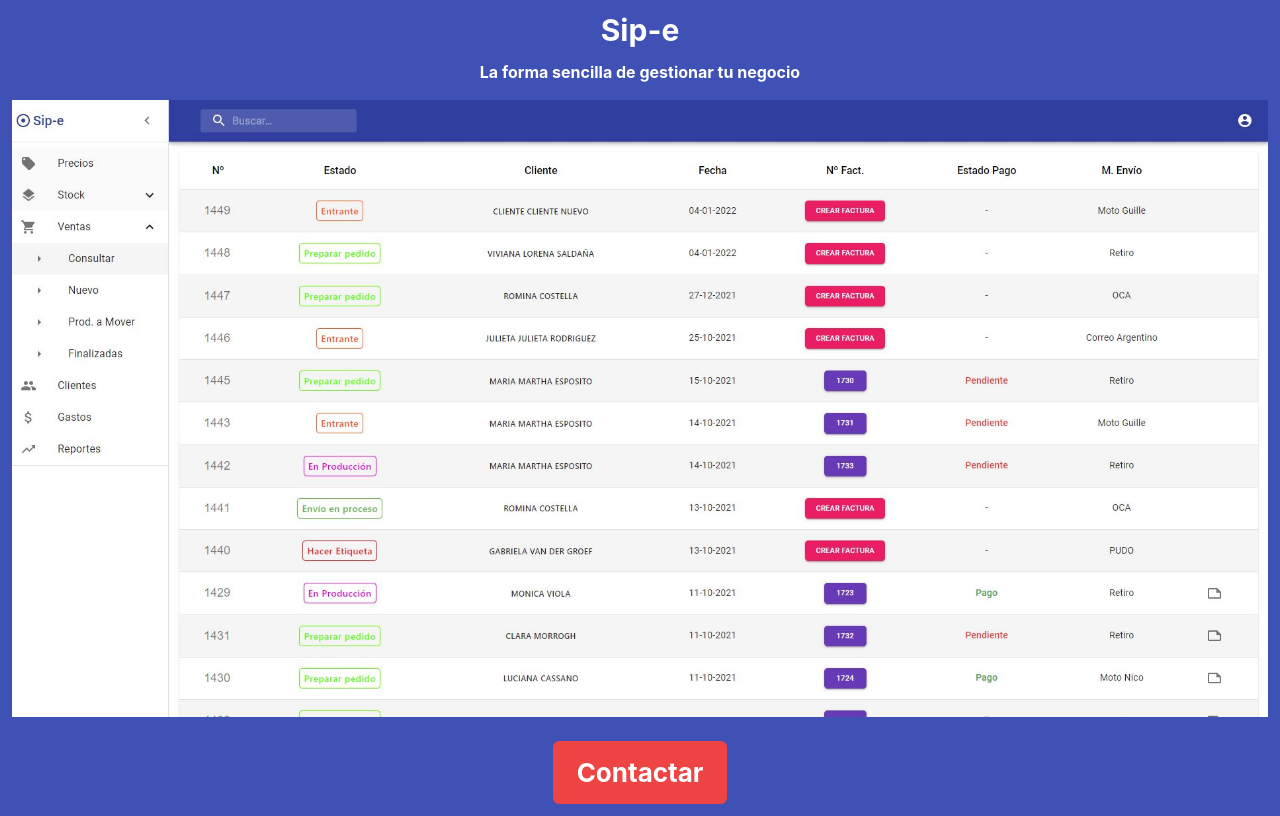
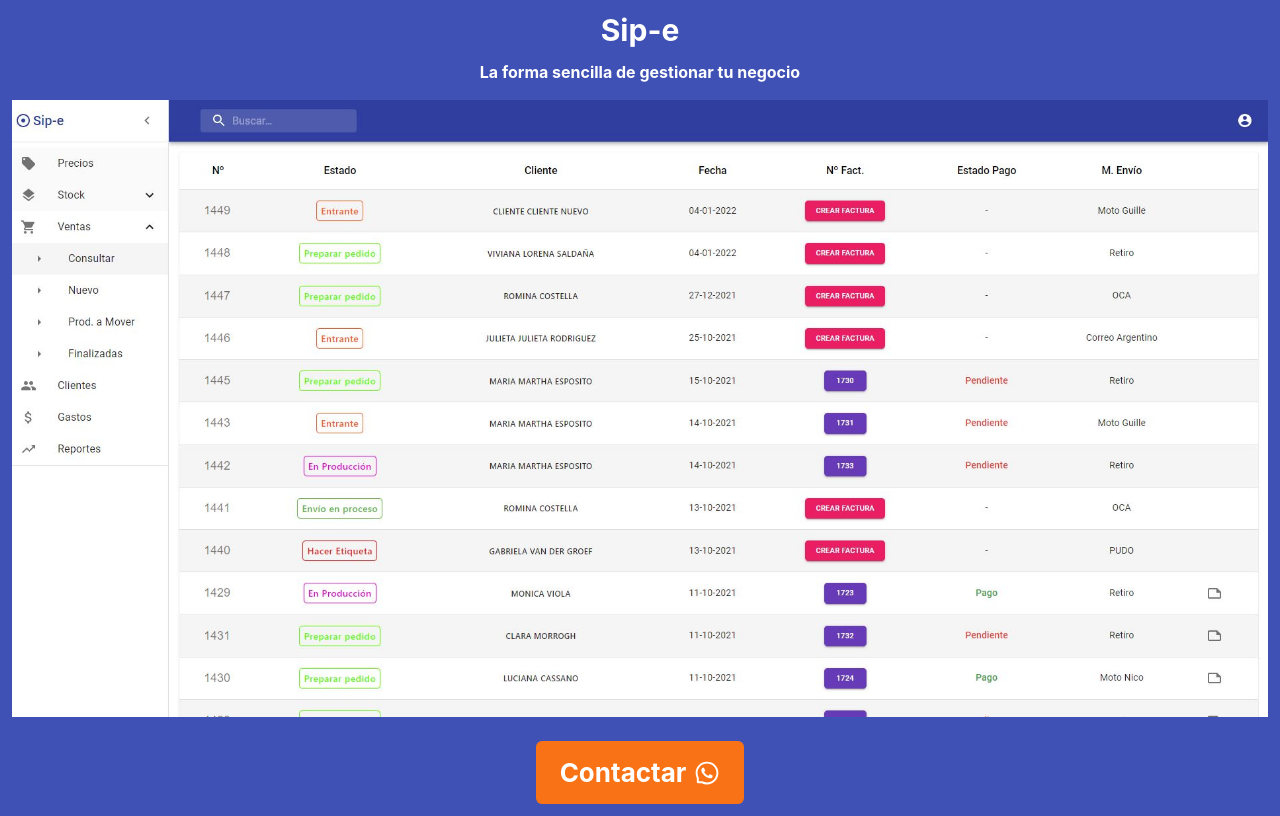
Before and after one commit to famicucci/landing-page-sipe-vite, a React (Vite) app: page / in a window 1280 px wide. Built offline with nearby package versions, Linux system fonts and the light colour scheme.

Commit message:
Add icon. Adjust colors

```diff
--- a/package.json
+++ b/package.json
@@ -8,7 +8,8 @@
 	},
 	"dependencies": {
 		"react": "^17.0.2",
-		"react-dom": "^17.0.2"
+		"react-dom": "^17.0.2",
+		"react-icons": "^4.3.1"
 	},
 	"devDependencies": {
 		"@vitejs/plugin-react": "^1.0.7",
--- a/src/App.jsx
+++ b/src/App.jsx
@@ -1,19 +1,23 @@
-import { useState } from 'react';
 import './App.css';
 import captura from './captura-sipe.jpg';
+import { AiOutlineWhatsApp } from 'react-icons/ai';
 
 function App() {
 	return (
-		<div className="flex flex-col justify-center h-fit bg-blue p-2">
+		// <header>hola</header>
+		<main className="flex flex-col justify-center h-fit bg-blue p-2">
 			<h1 className="text-3xl text-center font-bold text-white mb-2">Sip-e</h1>
 			<h4 className=" font-bold text-white text-center mb-3">
 				La forma sencilla de gestionar tu negocio
 			</h4>
 			<img src={captura} alt="logo" />
-			<button className="rounded-md bg-orange-500 font-bold mx-auto mt-4 py-2 px-4 text-white w-fit">
-				Contactar
+			<button className="flex items-center justify-center rounded-md bg-orange-500 font-bold mx-auto mt-4 py-2 px-4 text-white w-fit hover:bg-orange-600 transition duration-150 ease-in">
+				<span className="mr-1">Contactar</span>
+				<span>
+					<AiOutlineWhatsApp />
+				</span>
 			</button>
-		</div>
+		</main>
 	);
 }
 
--- a/tailwind.config.js
+++ b/tailwind.config.js
@@ -4,7 +4,7 @@ module.exports = {
 		colors: {
 			blue: '#3f51b5',
 			white: '#ffffff',
-			orange: { 500: '#ef4444' },
+			orange: { 500: '#f97316', 600: '#ea580c' },
 			slate: {
 				400: '#94a3b8',
 			},
```
Also changed, not shown: 1 other file (tests, documents, lock files or other folders).
